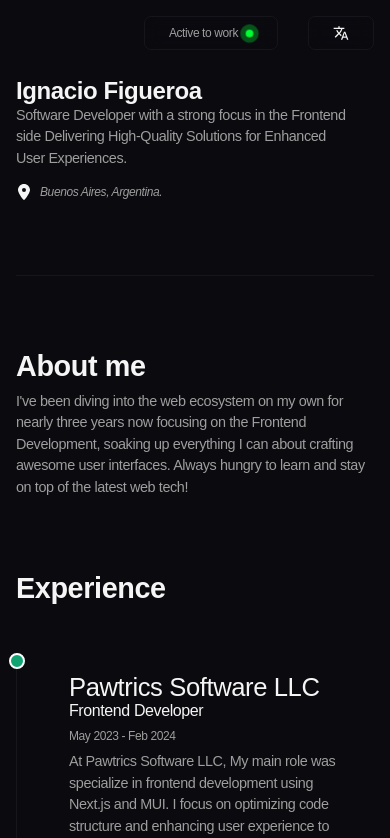
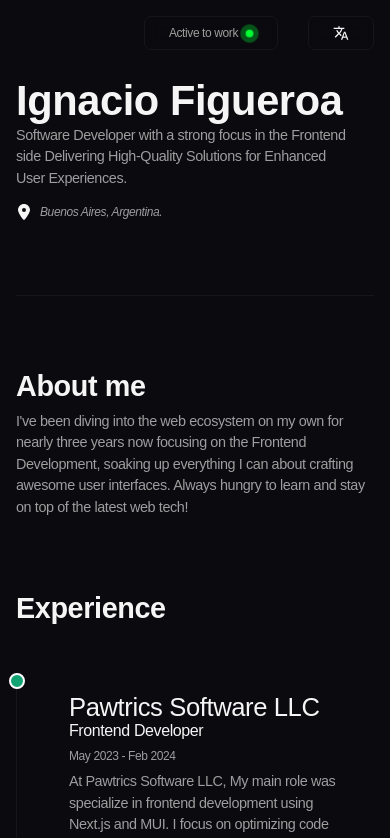
Before and after one commit to figueroaignacio/portfolio, a React (Vite) app: page / in a window 390 px wide. Shown: the top 838 px of the page. Built offline with nearby package versions, Linux system fonts and the light colour scheme.

Commit message:
style: change font size in mobile screens

```diff
--- a/src/sections/Hero/Hero.module.css
+++ b/src/sections/Hero/Hero.module.css
@@ -20,9 +20,3 @@
   align-items: center;
   gap: 0.5rem;
 }
-
-@media (width <= 463px) {
-  .heroTitle {
-    font-size: 1.5rem;
-  }
-}
```
